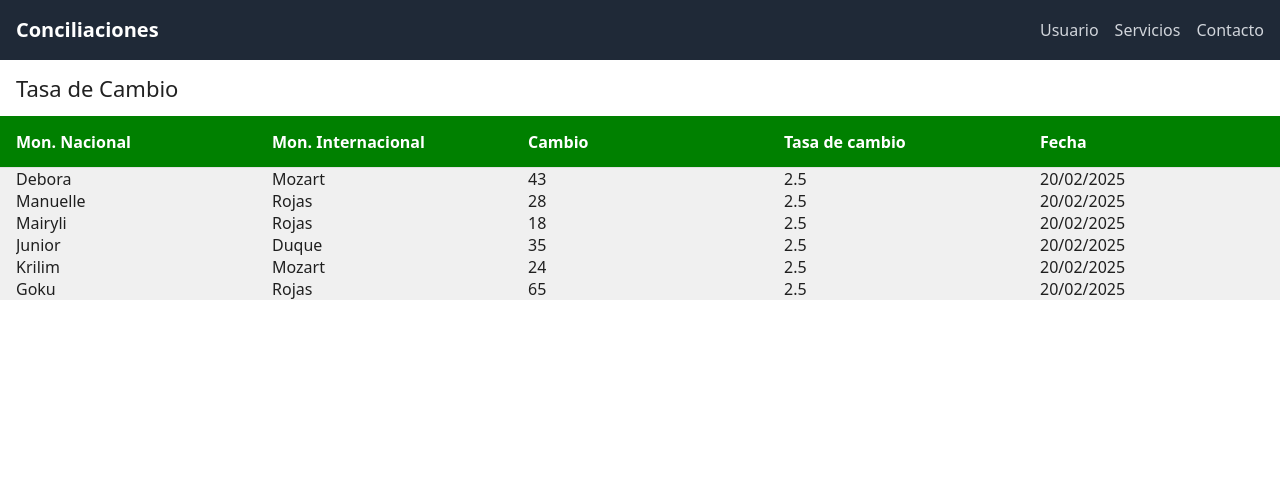
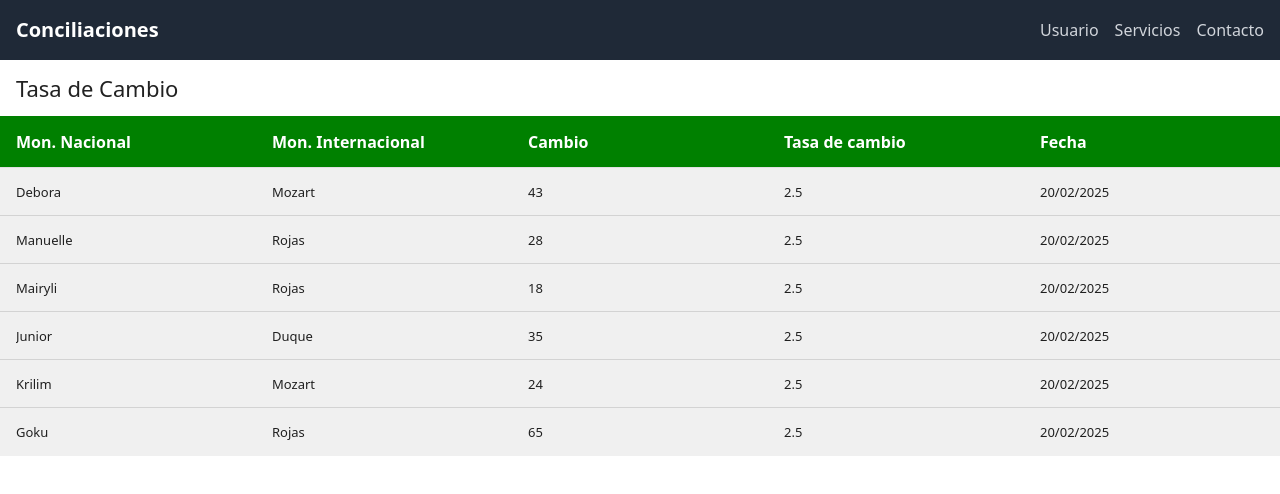
Before and after one commit to juniorjavierduquevalera/conciliaciones, a Next.js app: page / in a window 1280 px wide. Shown: the top 494 px of the page. Built offline with nearby package versions, Linux system fonts and the light colour scheme.

Commit message:
refactor

```diff
--- a/src/components/tasadecambio.tsx
+++ b/src/components/tasadecambio.tsx
@@ -1,7 +1,6 @@
 "use client";
 import React, { useState } from "react";
 import DataTable from "react-data-table-component";
-import { TableStyles } from 'react-data-table-component';
 
 interface Personaje {
   moneda_nacional: string;
@@ -10,21 +9,12 @@ interface Personaje {
   tasa_de_cambio: number;
   fecha: string;
 }
-interface RowStyleFunction {
-  (row: Personaje, index: number): React.CSSProperties;
-}
-
 
 export default function TasaDeCambio() {
-  const customStyles: TableStyles = {
+  const customStyles = {
     rows: {
-      style: (row: Personaje, index: number) => {
-        const rowStyle: RowStyleFunction = (row: Personaje, index: number) => {
-          return {
-            backgroundColor: index % 2 === 0 ? "#ffffff" : "#f0f0f0",
-          };
-        };
-        return rowStyle(row, index);
+      style: {
+        backgroundColor: "#f0f0f0", // Color de fondo de las filas
       },
     },
     headCells: {
```
